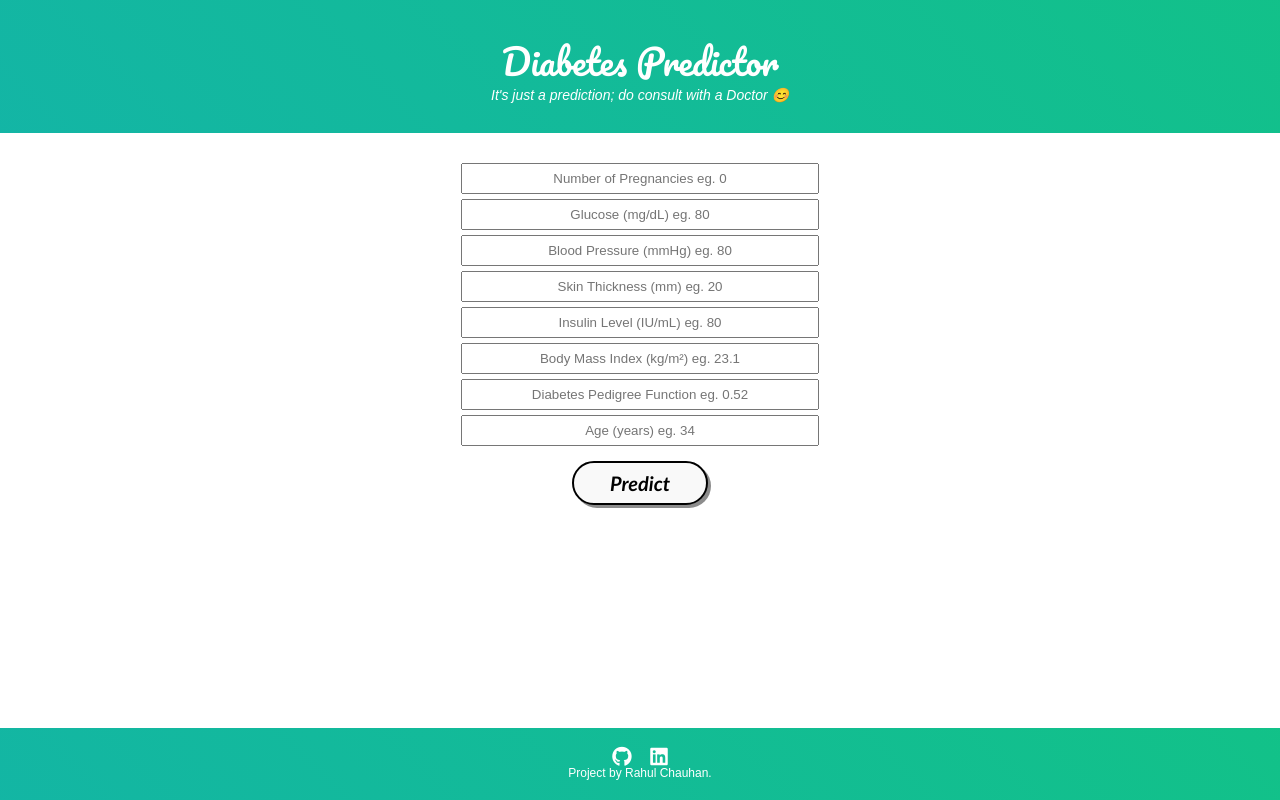
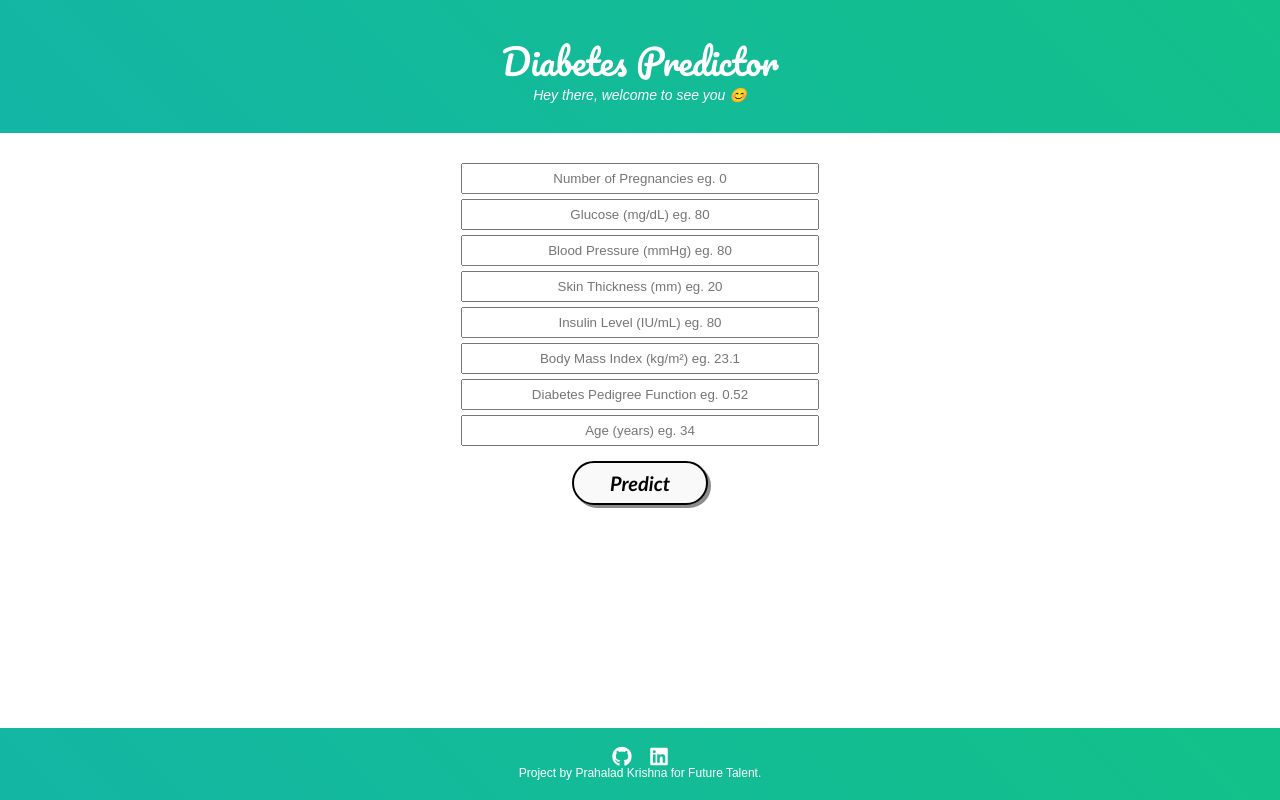
Before and after one commit to paachu151/diabetesproj, a Flask app: page / in a window 1280 px wide. Run offline with Flask 2, Linux system fonts and the light colour scheme; parts of the project's set-up code (start-up, migrations or seed data) failed here and were passed over; some libraries are stand-ins or nearby versions.

Commit message:
Update index.html

```diff
--- a/templates/index.html
+++ b/templates/index.html
@@ -16,7 +16,7 @@
     	<div class="container">
             <h2 class='container-heading'><span class="heading_font">Diabetes Predictor</span></h2>
             <div class='description'>
-    			<p>It's just a prediction; do consult with a Doctor 😊</p>
+    			<p>Hey there, welcome to see you 😊</p>
     		</div>
     	</div>
 
@@ -39,10 +39,10 @@
         <!-- Footer -->
        <div class='footer'>
            <div class="contact">
-               <a target="_blank" href="https://github.com/im-rcr"><i class="fab fa-github fa-lg contact-icon"></i></a>
-               <a target="_blank" href="https://www.linkedin.com/in/rahul-chauhan-b54842154/"><i class="fab fa-linkedin fa-lg contact-icon"></i></a>
+               <a target="_blank" href="https://github.com/paachu151/diabetesproj"><i class="fab fa-github fa-lg contact-icon"></i></a>
+               <a target="_blank" href="https://www.linkedin.com/in/prahalad-krishna-b510b01a5/"><i class="fab fa-linkedin fa-lg contact-icon"></i></a>
            </div>
-           <p class='footer-description'>Project by Rahul Chauhan.</p>
+           <p class='footer-description'>Project by Prahalad Krishna for Future Talent.</p>
        </div>
 
     </body>
```
